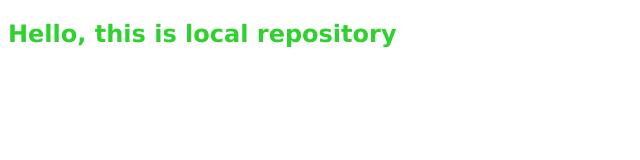
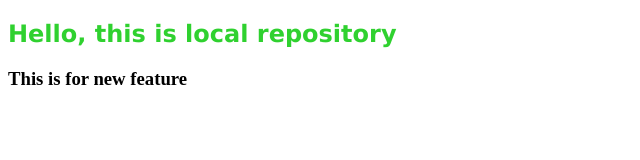
Before and after one commit to sanidhya-45/localrepo, a plain HTML site: page index.html in a window 1280 px wide. Shown: the whole page, without its empty margins (0-640 px from the left). Drawn offline with Linux system fonts and the light colour scheme.

Commit message:
Added features

```diff
--- a/index.html
+++ b/index.html
@@ -9,5 +9,6 @@
 </head>
 <body>
     <h2>Hello, this is local repository</h2>
+    <h3>This is for new feature</h3>
 </body>
 </html>
```
